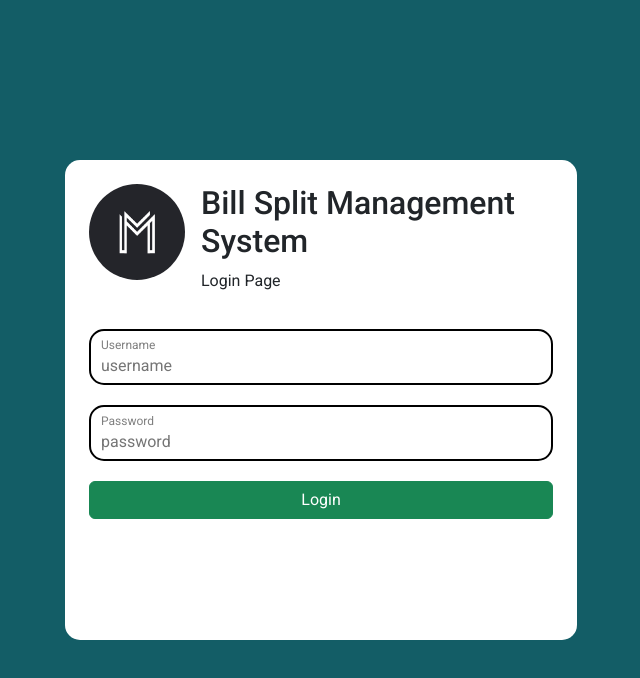
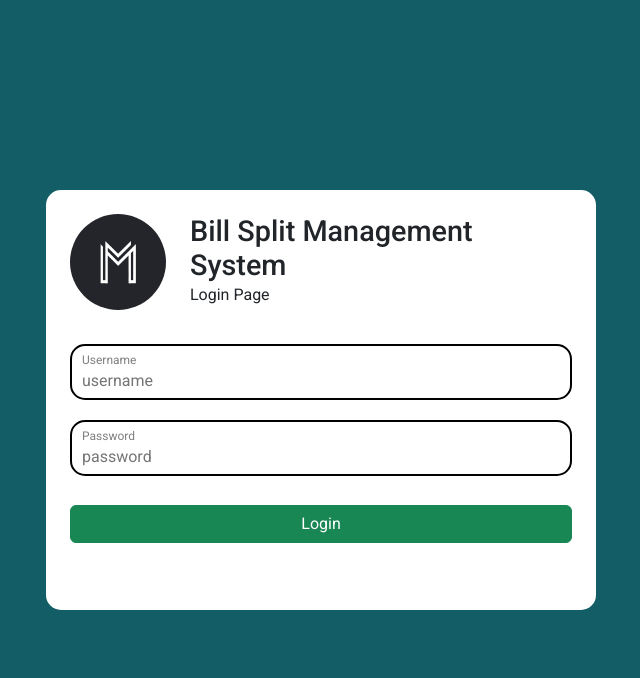
Before and after one commit to miftahr149/Bill-Split-Management-System-2, a React (Vite) app in the folder react/front-end/: page /login in a window 1280 px wide. Shown: the top 678 px of the page, without its empty margins (319-959 px from the left). Built offline with nearby package versions, Linux system fonts and the light colour scheme.

Commit message:
Working on responsiveness login page

```diff
--- a/react/front-end/src/assets/css/login.css
+++ b/react/front-end/src/assets/css/login.css
@@ -1,21 +1,22 @@
 .login {
-  height: 100vh;
+  min-height: 100vh;
   background-color: var(--login-bg-color);
-
-  justify-content: center;
-  align-items: center;
 }
 
 .login--form {
-  height: 60vh;
-  width: 40vw;
+  width: min(550px, 80%);
   background-color: white;
 }
 
 /* # Form Header */
 
 .form--header {
-  gap: 1rem;
+  gap: 1.3rem;
+  flex-direction: column;
+}
+
+.header--left {
+  flex-grow: 1;
 }
 
 .header--left img {
@@ -25,8 +26,17 @@
   border-radius: 50%;
 }
 
+.header--right {
+  flex-direction: column-reverse;
+}
+
+.header--right h1, .header--right p {
+  margin: 0;
+  text-align: center;
+}
+
 .header--right h1 {
-  font-size: 2rem;
+  font-size: 1.2rem;
 }
 
 /* # Form body */
@@ -34,15 +44,15 @@
 /* ## Form Field */
 
 .form--body {
-  flex-grow: 1;
+  margin: 1rem 0
 }
 
-.login-button {
-  flex-grow: 1;
+.button-box {
+  margin: 1.2rem 0;
 }
 
 .form--body .field {
-  margin: 20px 0;
+  margin: 10px 0;
   padding: 5px;
   border-radius: var(--border-small);
   border: 2px solid black
@@ -63,3 +73,31 @@
   /* background-color: red; */
   outline: none;
 }
+
+@media screen and (min-width: 768px) {
+
+  /* .login--form {
+    min-width: 40vw;
+  } */
+
+ .form--header {
+  flex-direction: row;
+  gap: 1.5rem;
+ }
+
+ .header--right {
+  flex-direction: column;
+ }
+
+ .header--right h1, .header--right p {
+  text-align: left;
+ }
+
+ .header--right h1 {
+  font-size: var(--font-size-m);
+ }
+
+ .form--body {
+  margin: 1.5rem 0;
+ }
+}
--- a/react/front-end/src/index.css
+++ b/react/front-end/src/index.css
@@ -7,6 +7,10 @@
   /* border-radius */
   --border-small: 15px;
   --border-round: 50%;
+
+  /* Header Font Size */
+  --font-size-sm: 1rem;
+  --font-size-m: 1.8rem;
 }
 
 * {
@@ -19,6 +23,8 @@
 
 /* # Utility Class */
 
+/* ##  */
+
 /* ## Box */
 .box {
   padding: 1.5rem;
--- a/react/front-end/src/pages/login.tsx
+++ b/react/front-end/src/pages/login.tsx
@@ -1,37 +1,79 @@
-import '../assets/css/login.css'
-import favicon from '../assets/img/favicon.png'
+import "../assets/css/login.css";
+import favicon from "../assets/img/favicon.png";
+import { useState } from "react";
 
-const Login = () => {
+interface LoginFieldParam {
+  name: string;
+  type: string;
+  callback: (value: string) => void;
+}
+
+const LoginField = ({ name, type, callback }: LoginFieldParam) => {
+  const handleChange = (e: React.ChangeEvent<HTMLInputElement>) => {
+    callback(e.target.value);
+  };
+
   return (
-    <>
-      <div className="login d-flex">
-        <div className="login--form box d-flex flex-column">
+    <div className="field d-flex flex-column">
+      <label htmlFor={name}>{name[0].toUpperCase() + name.slice(1)}</label>
+      <input
+        type={type}
+        name={name}
+        placeholder={name}
+        onChange={handleChange}
+      />
+    </div>
+  );
+};
+
+const LoginHeader = () => {
+  return (
     <div className="form--header d-flex">
-            <div className="header--left">
+      <div className="header--left d-flex align-items-center justify-content-center">
         <img src={favicon} alt="" />
       </div>
-            <div className="header--right">
+      <div className="header--right d-flex">
         <h1>Bill Split Management System</h1>
         <p>Login Page</p>
       </div>
     </div>
-          <form className="form--body" method="POST">
-            <div className="field d-flex flex-column">
-              <label htmlFor="username">Username</label>
-              <input type="text" placeholder="username" />
-            </div>
-            <div className="field d-flex flex-column">
-              <label htmlFor="password">Password</label>
-              <input type="password" placeholder="password" />
-            </div>
-            <div className="d-flex justify-content-center align-items-center">
-              <input className="login-button btn btn-success" type="submit" value="Login" />
+  );
+};
+
+const LoginBody = () => {
+  const [username, setUsername] = useState("");
+  const [password, setPassword] = useState("");
+
+  const onSubmitFunction = (e: React.FormEvent<HTMLFormElement>) => {
+    e.preventDefault();
+    console.log(username);
+    console.log(password);
+  };
+
+  return (
+    <form className="form--body d-flex flex-column" onSubmit={onSubmitFunction}>
+      <LoginField name="username" type="text" callback={setUsername} />
+      <LoginField name="password" type="password" callback={setPassword} />
+      <div className="button-box d-flex justify-content-center align-items-end flex-grow-1">
+        <input
+          className="flex-grow-1 btn btn-success"
+          type="submit"
+          value="Login"
+        />
       </div>
     </form>
+  );
+};
+
+const Login = () => {
+  return (
+    <div className="login d-flex justify-content-center align-items-center">
+      <div className="login--form box d-flex flex-column">
+        <LoginHeader />
+        <LoginBody />
       </div>
     </div>
-    </>
-  )
-}
+  );
+};
 
-export default Login
+export default Login;
```
Lines whose indentation alone changed are shown as unchanged.
